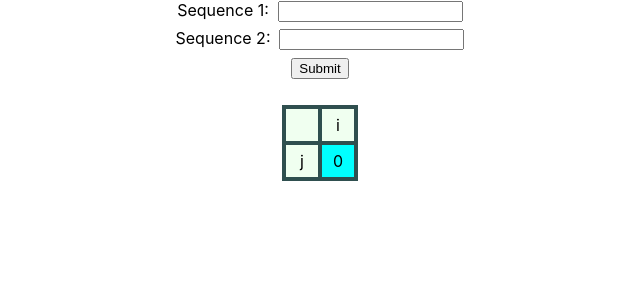
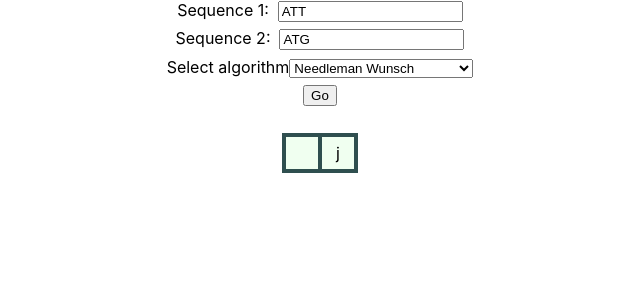
Before and after one commit to rameziophobia/bioinformatics-algorithms, a React (Create React App) app: page / in a window 1280 px wide. Shown: the top 300 px of the page, without its empty margins (320-960 px from the left). Built offline with nearby package versions, Linux system fonts and the light colour scheme.

Commit message:
feat: select algorithm

```diff
--- a/src/App.js
+++ b/src/App.js
@@ -3,19 +3,60 @@ import './App.css';
 import Table from './components/Table';
 import Inputs from './components/Inputs';
 import { useState } from 'react';
+import getDpMatrixCells from './algorithms/dpMatrix';
+import getDotMatrixCells from './algorithms/dotMatrix';
+import getDotMatrixWindowCells from './algorithms/dotMatrixWindow';
+import getNeedlemanMatrixCells from './algorithms/needleman';
+import getWatermanMatrixCells from './algorithms/waterman';
 
 function App() {
     const [stringState1, setString1] = useState('');
     const [stringState2, setString2] = useState('');
+    const [cells, setCells] = useState([]);
+    const [hasPadding, setHasPadding] = useState(true);
 
-    const handleInputsChange = (string1, string2) => {
+    const handleSelectChanged = (string1, string2, newAlgorithm, extraDetails) => {
+        switch (newAlgorithm) {
+            case 'waterman':
+                setHasPadding(true);
+                setCells(getWatermanMatrixCells(string1, string2, 5, -2, -6));
+                break;
+
+            case 'dotMatrix':
+                setHasPadding(false);
+                setCells(getDotMatrixCells(string1, string2));
+
+                break;
+            case 'dotMatrixWindow':
+                setHasPadding(false);
+                setCells(getDotMatrixWindowCells(string1, string2, 9, 3, 4));
+                break;
+            case 'dp':
+                setHasPadding(false);
+                setCells(getDpMatrixCells(string1, string2));
+                break;
+            case 'needleman':
+            default:
+                setHasPadding(true);
+                setCells(getNeedlemanMatrixCells(string1, string2, 7, -3, -2));
+                break;
+        }
+    };
+
+    const handleInputsChange = (string1, string2, newAlgorithm, extraDetails) => {
         setString1(string1);
         setString2(string2);
+        handleSelectChanged(string1, string2, newAlgorithm, extraDetails);
     };
+
     return (
         <div className="App">
             <Inputs handleInputsChange={handleInputsChange}></Inputs>
-            <Table string1={stringState1} string2={stringState2} algorithm="abd"></Table>
+            <Table
+                string1={stringState1}
+                string2={stringState2}
+                cells={cells}
+                hasPadding={hasPadding}></Table>
         </div>
     );
 }
--- a/src/components/Inputs.js
+++ b/src/components/Inputs.js
@@ -2,13 +2,15 @@ import React, { useState } from 'react';
 import './inputs.css';
 
 export const Inputs = ({ handleInputsChange }) => {
-    const [string1, setString1] = useState('');
-    const [string2, setString2] = useState('');
+    const [string1, setString1] = useState('ATT');
+    const [string2, setString2] = useState('ATG');
+    const [selectedAlgorithm, setSelectedAlgorithm] = useState();
 
     const handleSubmit = (event) => {
         event.preventDefault();
-        handleInputsChange(string1, string2);
+        handleInputsChange(string1, string2, selectedAlgorithm, []);
     };
+
     return (
         <form onSubmit={handleSubmit}>
             <div className="input_label">
@@ -31,7 +33,21 @@ export const Inputs = ({ handleInputsChange }) => {
                     />
                 </label>
             </div>
-            <input type="submit" value="Submit" className="start_button" />
+            <div className="input_label">
+                <label>
+                    Select algorithm
+                    <select
+                        value={selectedAlgorithm}
+                        onChange={(e) => setSelectedAlgorithm(e.target.value)}>
+                        <option value="needleman">Needleman Wunsch</option>
+                        <option value="waterman">Smith &amp; Waterman</option>
+                        <option value="dotMatrix">Dot plot Matrix</option>
+                        <option value="dotMatrixWindow">Dot plot Matrix with window</option>
+                        <option value="dp">Maximum Score Matrix</option>
+                    </select>
+                </label>
+            </div>
+            <input type="submit" value="Go" className="start_button" />
         </form>
     );
 };
--- a/src/components/Table.js
+++ b/src/components/Table.js
@@ -1,40 +1,25 @@
 import React from 'react';
 import './table.css';
-import getDpMatrixCells from '../algorithms/dpMatrix';
-import getDotMatrixCells from '../algorithms/dotMatrix';
-import getDotMatrixWindowCells from '../algorithms/dotMatrixWindow';
-import getNeedlemanMatrixCells from '../algorithms/needleman';
-import getWatermanMatrixCells from '../algorithms/waterman';
 
-export const Table = ({ string1, string2 }) => {
-    // const length = string1.length;
-    // const cells = getDotMatrixCells(string1, string2);
-    // const cells = getDotMatrixWindowCells(string1, string2, 9, 3, 4);
-    // const cells = getNeedlemanMatrixCells(string1, string2, 7, -3, -2);
-    const cells = getWatermanMatrixCells(string1, string2, 5, -2, -6);
+export const Table = ({ string1, string2, cells, hasPadding }) => {
     console.log(cells);
 
-    const string_1 = 'j' + string1;
-    const string_2 = 'i' + string2;
+    const modified_string1 = hasPadding ? 'i' + string1 : string1;
+    const modified_string2 = hasPadding ? 'j' + string2 : string2;
 
     const cellsJSX = [];
     for (let i = 0; i < cells.length + 1; i++) {
         let row;
         if (i === 0) {
             const stringCells = [];
-            for (const chr of string_2) {
+            for (const chr of modified_string2) {
                 stringCells.push(<div className="table_cell table_header">{chr}</div>);
             }
             row = [<div className="table_cell table_header">&nbsp;</div>, ...stringCells];
         } else {
-            row = [<div className="table_cell table_header">{string_1[i - 1]}</div>];
+            row = [<div className="table_cell table_header">{modified_string1[i - 1]}</div>];
             for (let j = 0; j < cells[0].length; j++) {
-                row.push(
-                    // <div className="table_cell">
-                    //     {string1[i - 1]}, {string_2[j]}, {cells[i - 1][j]}
-                    // </div>
-                    <div className="table_cell">{cells[i - 1][j]}</div>
-                );
+                row.push(<div className="table_cell">{cells[i - 1][j]}</div>);
             }
         }
         cellsJSX.push(<div className="table_row">{row}</div>);
```
